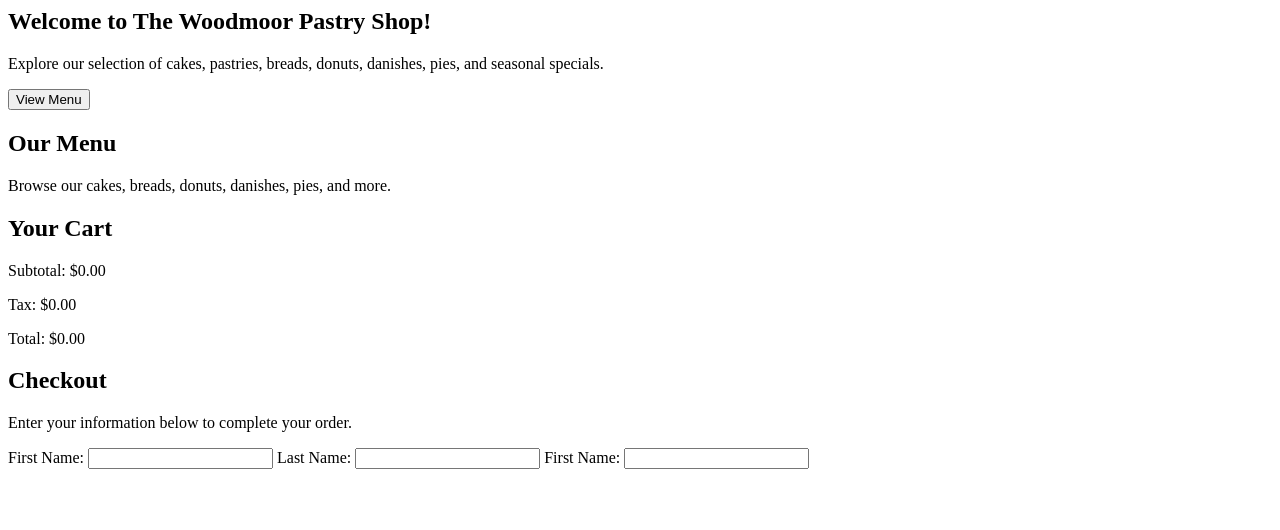
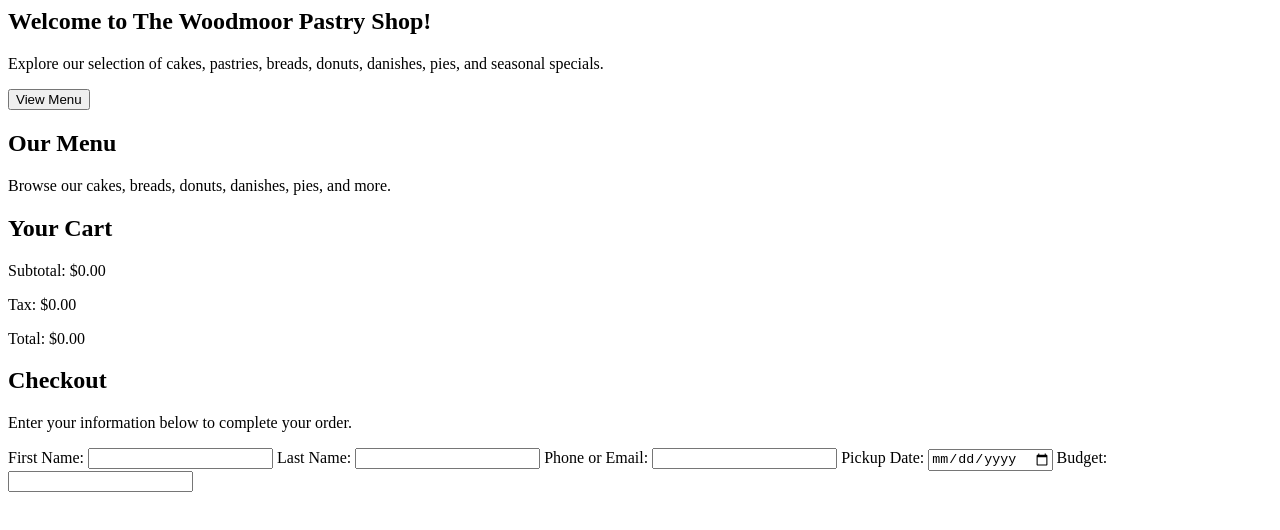
Before and after one commit to srian005/Woodmoor-Pastry-Shop, a plain HTML site: page index.html in a window 1280 px wide. Drawn offline with Linux system fonts and the light colour scheme.

Commit message:
added more secionts

```diff
--- a/index.html
+++ b/index.html
@@ -51,8 +51,15 @@
             <label for="first-name">Last Name:</label>
             <input type="text" id="last-name" required>
 
-            <label for="first-name">First Name:</label>
-            <input type="text" id="first-name" required>
+            <label for="contact">Phone or Email:</label>
+            <input type="text" id="contact" required>
+
+            <label for="picup-date">Pickup Date:</label>
+            <input type="date" id="pickup-date" required>
+
+            <label for="budget">Budget:</label>
+            <input type="number" id="budget" min="0" step="0.01">
+
 
         </form>
 
```
